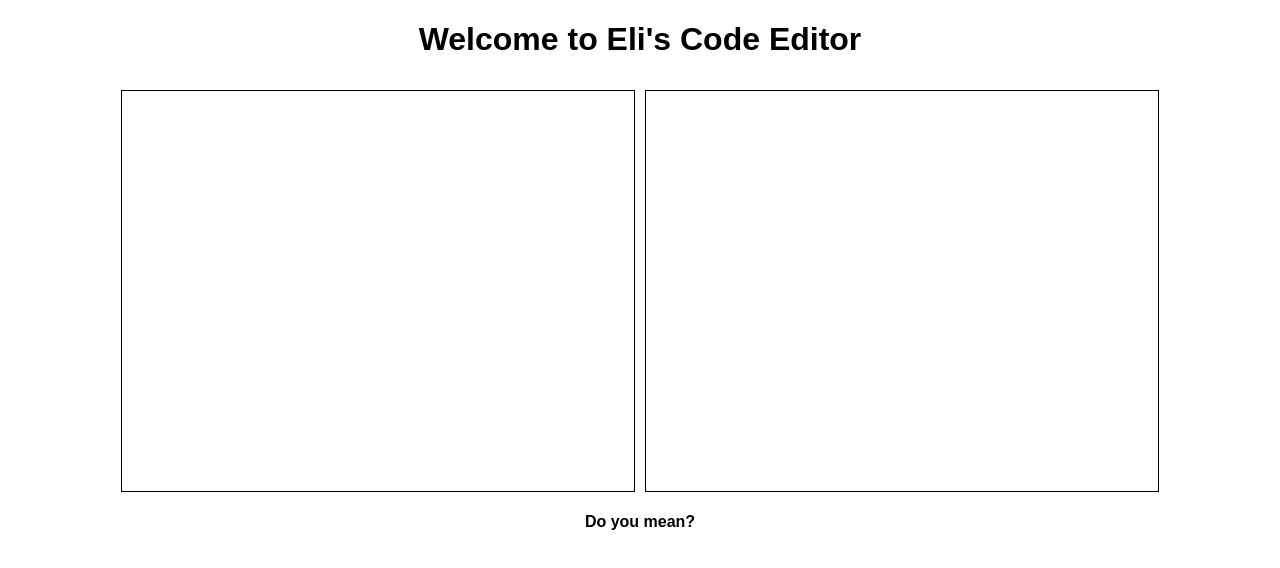
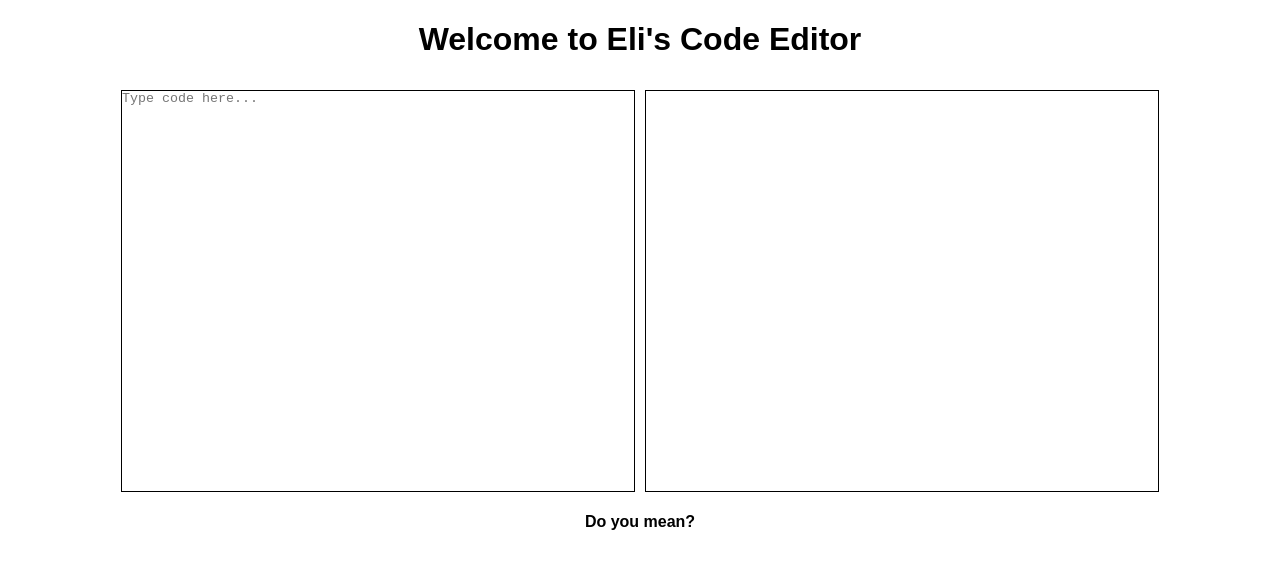
Before and after one commit to elicsiegel/code_editor, a React (Create React App) app: page / in a window 1280 px wide. Shown: the top 568 px of the page. Built offline with nearby package versions, Linux system fonts and the light colour scheme.

Commit message:
Add catch for potential eval errors

```diff
--- a/src/App.js
+++ b/src/App.js
@@ -69,7 +69,9 @@ class App extends Component {
       <div className="App">
         <h1>Welcome to Eli's Code Editor</h1>
         <div className="editor-wrapper">
-          <textarea onChange={this.updateText} />
+          <textarea
+            placeholder="Type code here..."
+            onChange={this.updateText} />
           <Display
             text={this.state.text}
             keywords={this.keywords} />
--- a/src/components/pop-up/popUp.js
+++ b/src/components/pop-up/popUp.js
@@ -37,6 +37,7 @@ class PopUp extends Component {
       joinedWord = splitWord.slice(0, splitWord.length - 1).join(".")
       potentialObject += joinedWord
 
+      try {
         if (typeof eval(potentialObject) === "object") {
 
          matchingKeys = Object.keys(eval(potentialObject)).map((key) => {
@@ -52,6 +53,10 @@ class PopUp extends Component {
            }
          });
        }
+     } catch(err) {
+        console.log("Invalid object name")
+      }
+
 
     }
 
```
Also changed, not shown: src/App.css (line endings or trailing spaces). Lines whose indentation alone changed are shown as unchanged.
